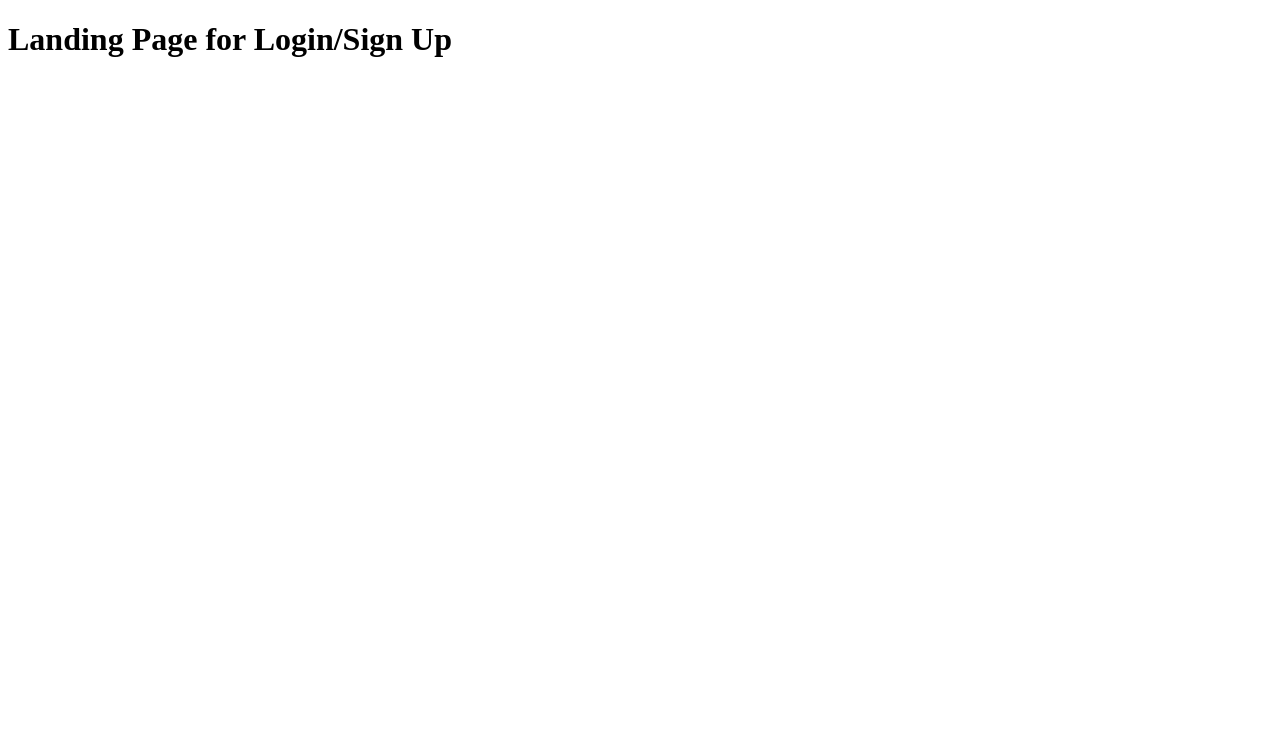
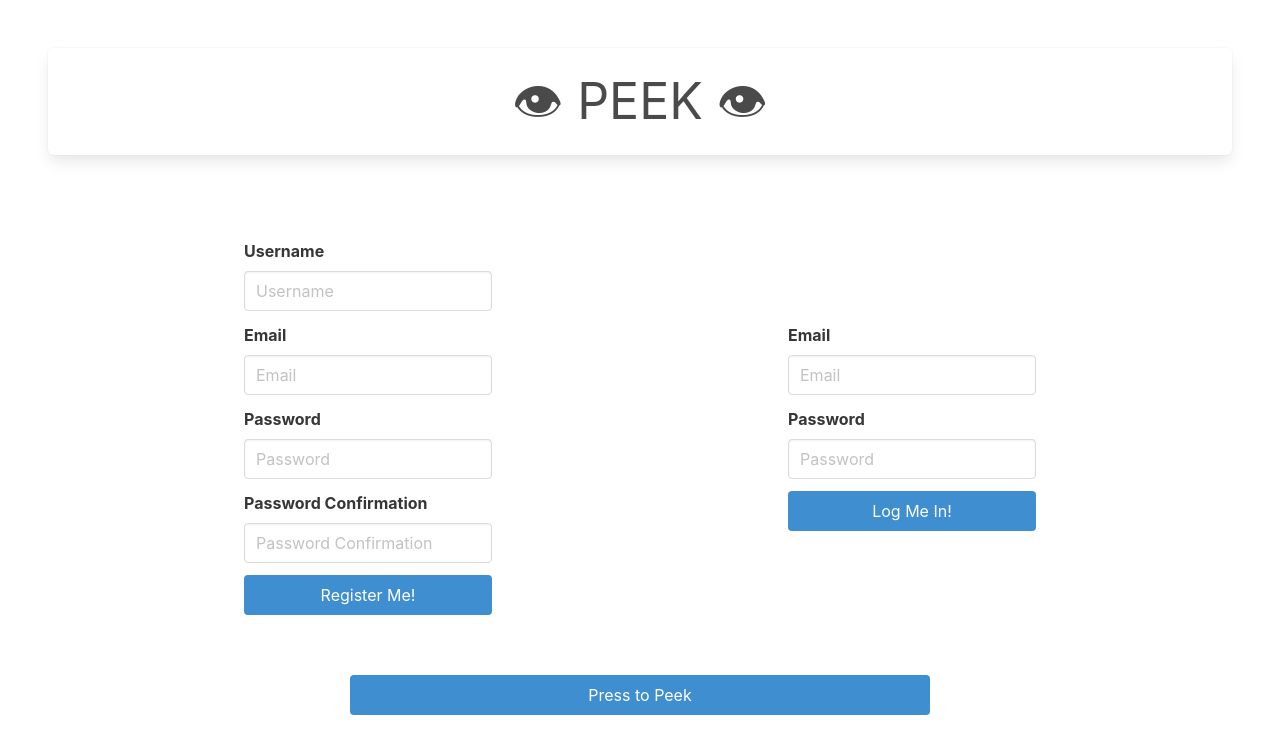
Before and after one commit to sirdantheawesome/Peak-Social-client, a React (Create React App) app: page / in a window 1280 px wide. Shown: the top 754 px of the page. Built offline with nearby package versions, Linux system fonts and the light colour scheme.

Commit message:
added landing page

```diff
--- a/src/App.js
+++ b/src/App.js
@@ -1,5 +1,6 @@
 import { BrowserRouter as Router, Route, Switch } from 'react-router-dom'
-import Home from './components/common/Home'
+import Home from './components/auth/Home'
+import Feed from './components/common/Feed'
 import PostNew from './components/posts/PostNew'
 import PostIndex from './components/posts/PostIndex'
 import UserProfile from './components/user/UserProfile'
@@ -12,6 +13,7 @@
     <Router>
       <Switch>
         <Route exact path="/" component={Home}/>
+        <Route path ="/feed" component={Feed}/>
         <Route path="/profile" component={UserProfile}/>
         <SecureRoute path="/posts/new" component={PostNew}/>
         <Route path="/posts/all" component={PostIndex}/>
--- /dev/null
+++ b/src/components/auth/Home.js
@@ -0,0 +1,33 @@
+import Register from './Register'
+import Login from './Login'
+
+function Home() {
+  return (
+
+    <section className="section is-mobile">
+      <div className="box">
+        <div className="columns is-mobile is-centered">
+          <div className="column is-half">
+            <p>
+              👁 PEEK 👁
+            </p>
+          </div>
+        </div>
+      </div>
+      <div className="hero-body ">
+        <div className="thing">
+          <Register />
+          <Login />
+        </div>
+      </div>
+      <div className="columns is-mobile is-centered">
+        <div className="column is-half is-centered ">
+          <button type="submit" className="button is-fullwidth is-info">Press to Peek</button>
+        </div>
+      </div>
+    </section>
+
+  )
+}
+
+export default Home
--- a/src/components/auth/Login.js
+++ b/src/components/auth/Login.js
@@ -0,0 +1,75 @@
+import React from 'react'
+import { useHistory } from 'react-router'
+import { loginUser } from '../../lib/api'
+import { setToken } from '../../lib/auth'
+import { useForm } from '../../hooks/useForm'
+
+function Login() {
+  const history = useHistory()
+  const [isError, setIsError] = React.useState(false)
+  const { formdata, handleChange } = useForm({
+    email: '',
+    password: '',
+  })
+
+  const handleSubmit = async (e) => {
+    e.preventDefault()
+
+    try {
+      const res = await loginUser(formdata)
+      setToken(res.data.token)
+      history.push('/profile')
+    } catch (err) {
+      setIsError(true)
+    }
+  }
+
+  return (
+
+
+    <div className="container ">
+      <form
+        className="column is-half is-offset-one-quarter"
+        onSubmit={handleSubmit}
+      >
+        <div className="field">
+          <label className="label">Email</label>
+          <div className="control">
+            <input
+              className="input"
+              placeholder="Email"
+              name="email"
+              onChange={handleChange}
+            />
+          </div>
+        </div>
+        <div className="field">
+          <label className="label">Password</label>
+          <div className="control">
+            <input
+              type="password"
+              className="input"
+              placeholder="Password"
+              name="password"
+              onChange={handleChange}
+            />
+          </div>
+        </div>
+        {isError && (
+          <p className="help is-danger">
+            Either email or password were incorrect
+          </p>
+        )}
+        <div className="field">
+          <button type="submit" className="button is-fullwidth is-info">
+            Log Me In!
+          </button>
+        </div>
+      </form>
+    </div>
+
+
+  )
+}
+
+export default Login
--- a/src/components/auth/Register.js
+++ b/src/components/auth/Register.js
@@ -0,0 +1,111 @@
+import React from 'react'
+import { useForm } from '../../hooks/useForm'
+// import { useHistory } from 'react-router'
+import { registerUser } from '../../lib/api'
+
+function Register() {
+
+  // const history = useHistory()
+  const { formdata, formErrors, setFormErrors, handleChange } = useForm({
+    username: '',
+    email: '',
+    password: '',
+    passwordConfirmation: '',
+  })
+
+
+  const handleSubmit = async (e) => {
+    e.preventDefault()
+    try {
+      await registerUser(formdata)
+      // history.push('/login')
+    } catch (error) {
+      setFormErrors(error.response.data.errors)
+    }
+  }
+
+  console.log(formdata)
+
+  return (
+
+
+    <div className="container ">
+      <form
+        className="column is-half is-offset-one-quarter "
+        onSubmit={handleSubmit}
+      >
+        <div className="field">
+          <label className="label" htmlFor="username">Username</label>
+          <div className="control">
+            <input
+              className={`input ${formErrors.username ? 'is-danger' : ''}`}
+              placeholder="Username"
+              onChange={handleChange}
+              name="username"
+              id="username"
+            />
+          </div>
+          {formErrors.username && (
+            <small className="help is-danger">Username is required</small>
+          )}
+        </div>
+        <div className="field">
+          <label className="label" htmlFor="email">Email</label>
+          <div className="control">
+            <input
+              className={`input ${formErrors.email ? 'is-danger' : ''}`}
+              placeholder="Email"
+              onChange={handleChange}
+              name="email"
+              id="email"
+            />
+          </div>
+          {formErrors.email && (
+            <small className="help is-danger">Email is required</small>
+          )}
+        </div>
+        <div className="field">
+          <label className="label" htmlFor="password">Password</label>
+          <div className="control">
+            <input
+              type="password"
+              className={`input ${formErrors.password ? 'is-danger' : ''}`}
+              placeholder="Password"
+              onChange={handleChange}
+              name="password"
+              id="password"
+            />
+          </div>
+          {formErrors.password && (
+            <small className="help is-danger">Password is required</small>
+          )}
+        </div>
+        <div className="field">
+          <label className="label" htmlFor="passwordConformation">Password Confirmation</label>
+          <div className="control">
+            <input
+              type="password"
+              className={`input ${formErrors.passwordConformation ? 'is-danger' : ''}`}
+              placeholder="Password Confirmation"
+              onChange={handleChange}
+              name="passwordConfirmation"
+              id="passwordConfirmation"
+            />
+          </div>
+          {formErrors.passwordConformation && (
+            <small className="help is-danger">{formErrors.passwordConformation}</small>
+          )}
+        </div>
+        <div className="field">
+          <button type="submit" className="button is-fullwidth is-info">
+            Register Me!
+          </button>
+        </div>
+      </form>
+    </div>
+
+
+  )
+}
+
+export default Register
--- a/src/components/common/Home.js
+++ /dev/null
@@ -1,9 +0,0 @@
-function Home() {
-  return (
-
-    <h1>Landing Page for Login/Sign Up</h1>
-
-  )
-}
-
-export default Home
--- /dev/null
+++ b/src/hooks/useForm.js
@@ -0,0 +1,19 @@
+import React from 'react'
+
+export function useForm(initialFormdata) {
+  const [formdata, setFormdata] = React.useState(initialFormdata)
+  const [formErrors, setFormErrors] = React.useState(initialFormdata)
+
+  const handleChange = e => {
+    setFormdata({ ...formdata, [e.target.name]: e.target.value })
+    setFormErrors({ ...formErrors, [e.target.name]: '' })
+  }
+
+  return {
+    formdata,
+    formErrors,
+    handleChange,
+    setFormErrors,
+    setFormdata,
+  }
+}
--- a/src/styles/main.scss
+++ b/src/styles/main.scss
@@ -0,0 +1,45 @@
+.card {
+  height: 100%;
+  display:flex;
+  flex-direction: column;
+}
+.card-content {
+  margin-top: auto;
+}
+
+.logo-emoji {
+  margin: 0 10px;
+}
+
+.form-link {
+  margin-left: 3px;
+}
+
+span.logout {
+  cursor: pointer;
+}
+
+section.section {
+  min-height: calc(100vh - 11.25rem);
+}
+
+
+
+.thing{
+  flex-direction: row;
+  display: flex;
+  align-items: center;
+}
+
+p {
+  text-align: center;
+  font-size: 50px;
+}
+
+$blue: #4db3f2;
+$footer-background-color: #363636;
+$footer-padding: 2rem 1.5rem;
+$card-header-background-color: $blue;
+$box-padding: 1rem;
+
+@import '~bulma/bulma.sass';
```
Also changed, not shown: src/components/common/Feed.js (added).
